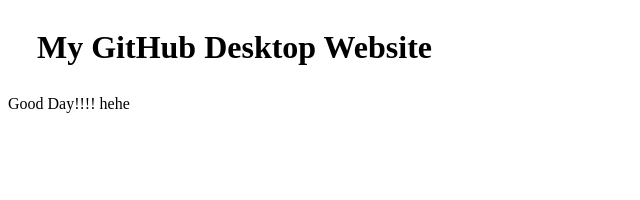
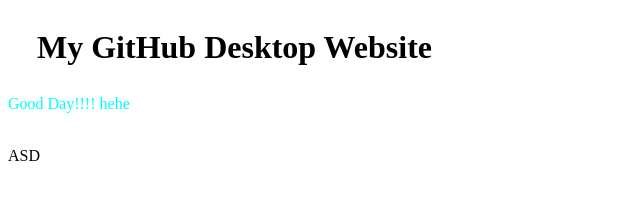
Before and after one commit to mi-araf/my-gui-repo, a plain HTML site: page index.html in a window 1280 px wide. Shown: the whole page, without its empty margins (0-640 px from the left). Drawn offline with Linux system fonts and the light colour scheme.

Commit message:
css chnged

```diff
--- a/index.html
+++ b/index.html
@@ -10,5 +10,7 @@
 <body>
     <h1>My GitHub Desktop Website</h1>
     <p>Good Day!!!! hehe</p>
+    <br>
+    <div>ASD</div>
 </body>
 </html>
--- a/style.css
+++ b/style.css
@@ -1,3 +1,7 @@
 h1 {
     margin: 29px;
 }
+
+p {
+    color: aqua;
+}
```
